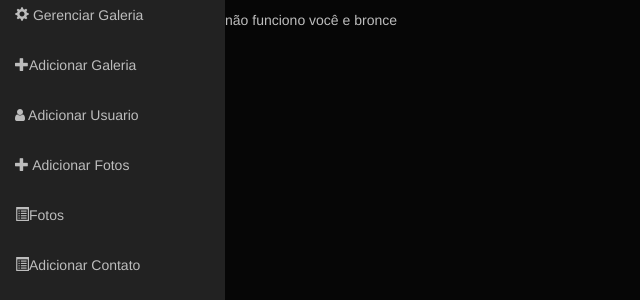
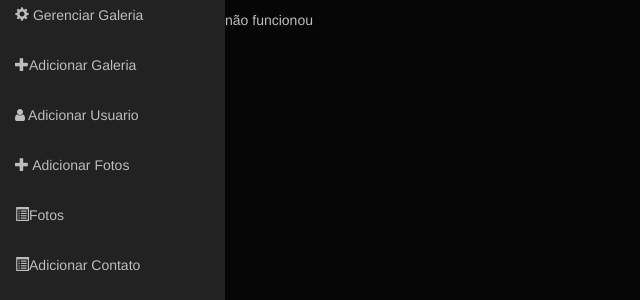
Before and after one commit to DouglasGiordani/DAW, a PHP site: page /produtook.php in a window 1280 px wide. Shown: the part 60-360 px from the top of the page, without its empty margins (0-640 px from the left). Run offline with PHP 8.4, Linux system fonts and the light colour scheme; the visitor is signed in with stand-in values (Sample User, id 1); data that the repository does not hold is empty; some libraries are stand-ins or nearby versions; some web fonts are replaced.

Commit message:
Update produtook.php

```diff
--- a/ADM/produto/produtook.php
+++ b/ADM/produto/produtook.php
@@ -19,9 +19,9 @@
 
 	$retorno = $objfoto->inserir();
 	if ($retorno)
-		 echo "funciono Você e muito proo";
+		 echo "funcionou";
 	else
-		 echo "não funciono você e bronce";
+		 echo "não funcionou";
 	?>
 	<?php
 	include_once("../../interface/rodape.php");
```
